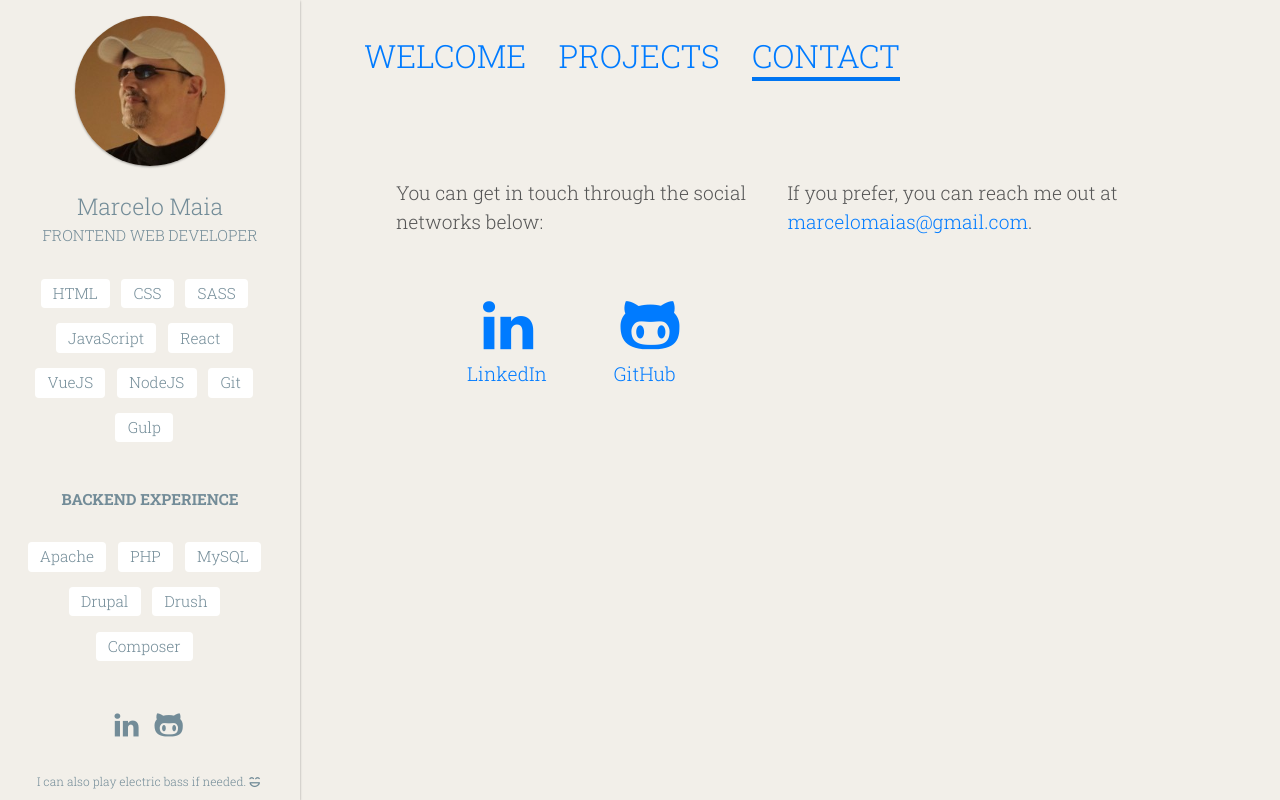
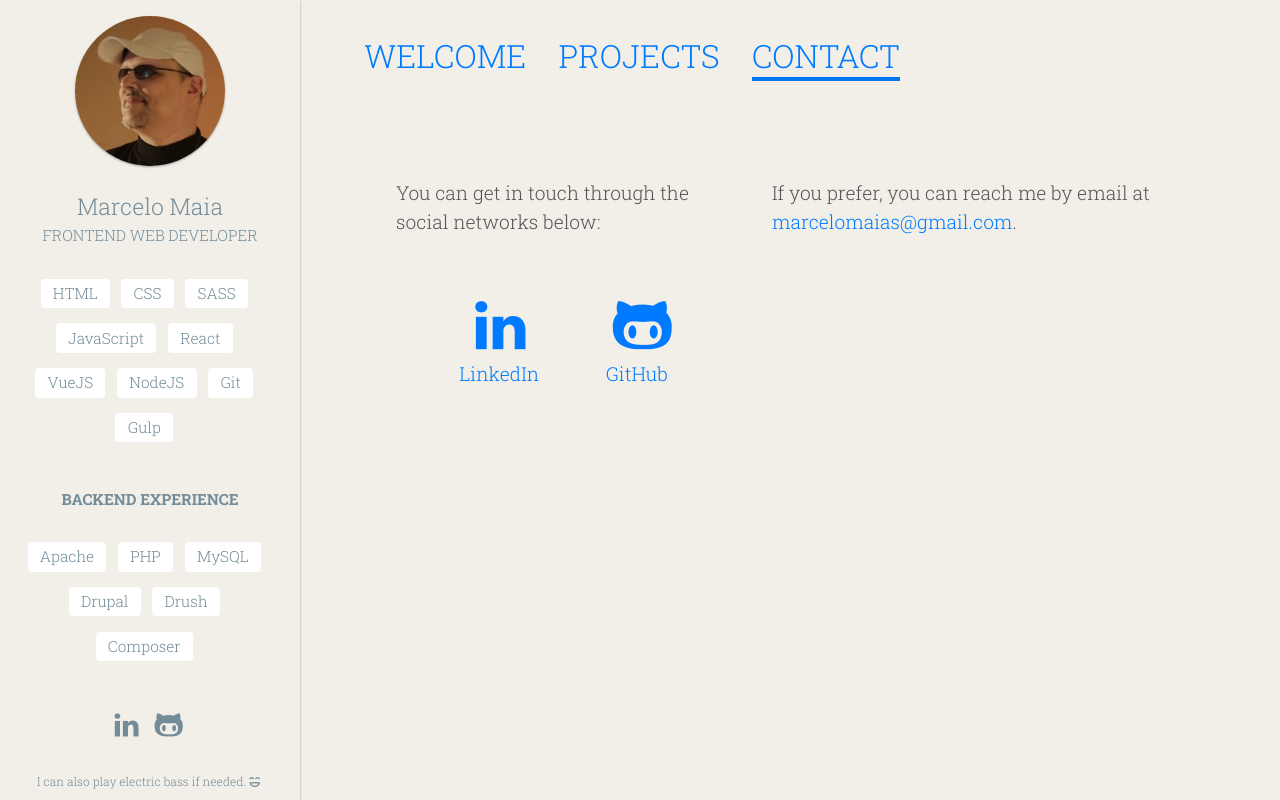
Before and after one commit to marcelomaias/portfolio-2019, a Gatsby site: page /contact in a window 1280 px wide. Built offline with nearby package versions, Linux system fonts and the light colour scheme; Gatsby itself is replaced by a stand-in of ours.

Commit message:
Changes text

```diff
--- a/src/pages/contact.jsx
+++ b/src/pages/contact.jsx
@@ -34,7 +34,7 @@ const ContactPage = () => (
       </div>
       <div>
         <p>
-          If you prefer, you can reach me out at
+          If you prefer, you can reach me by email at
           <a href="mailto:marcelomaias@gmail.com"> marcelomaias@gmail.com</a>.
         </p>
       </div>
```
